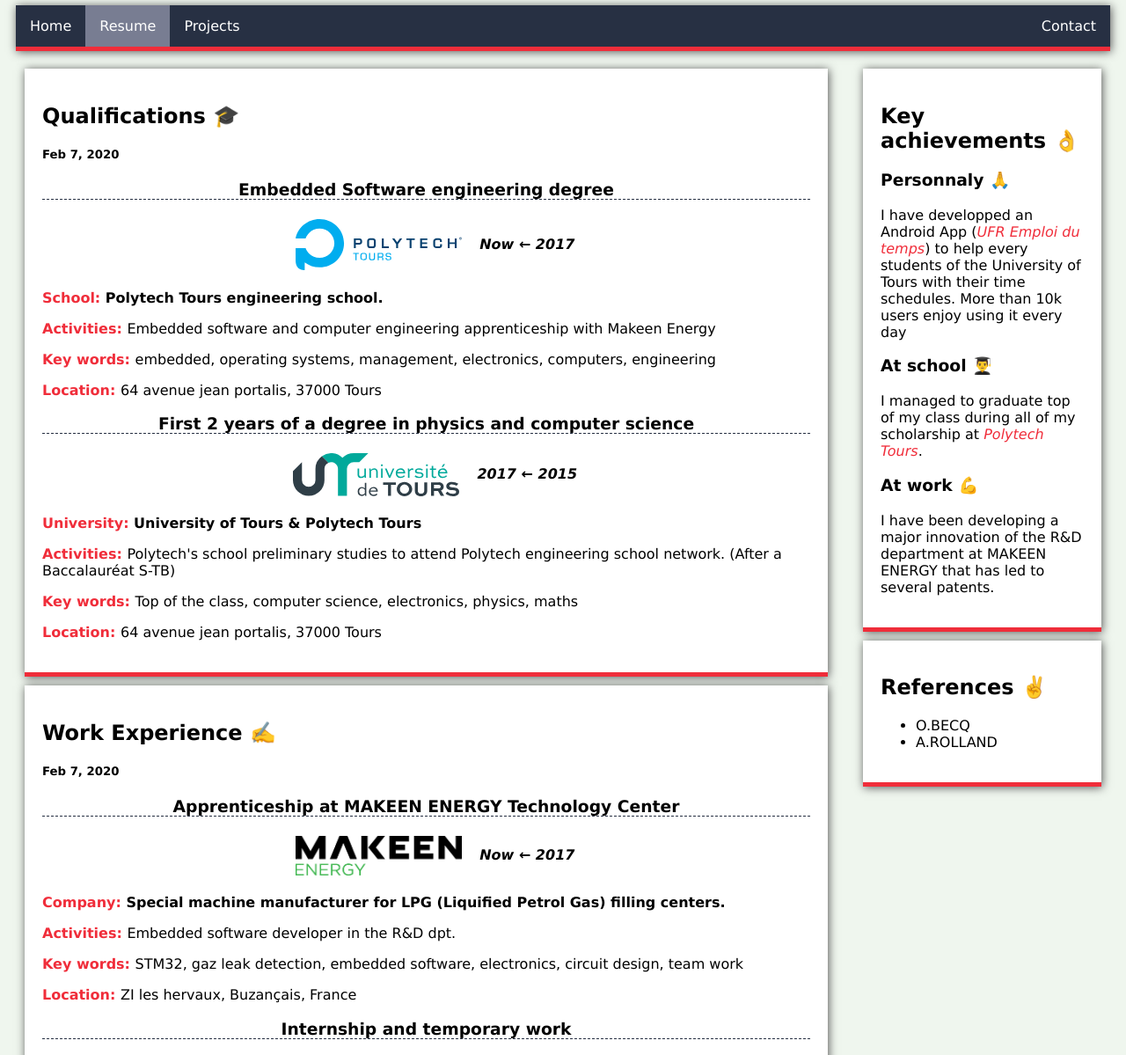
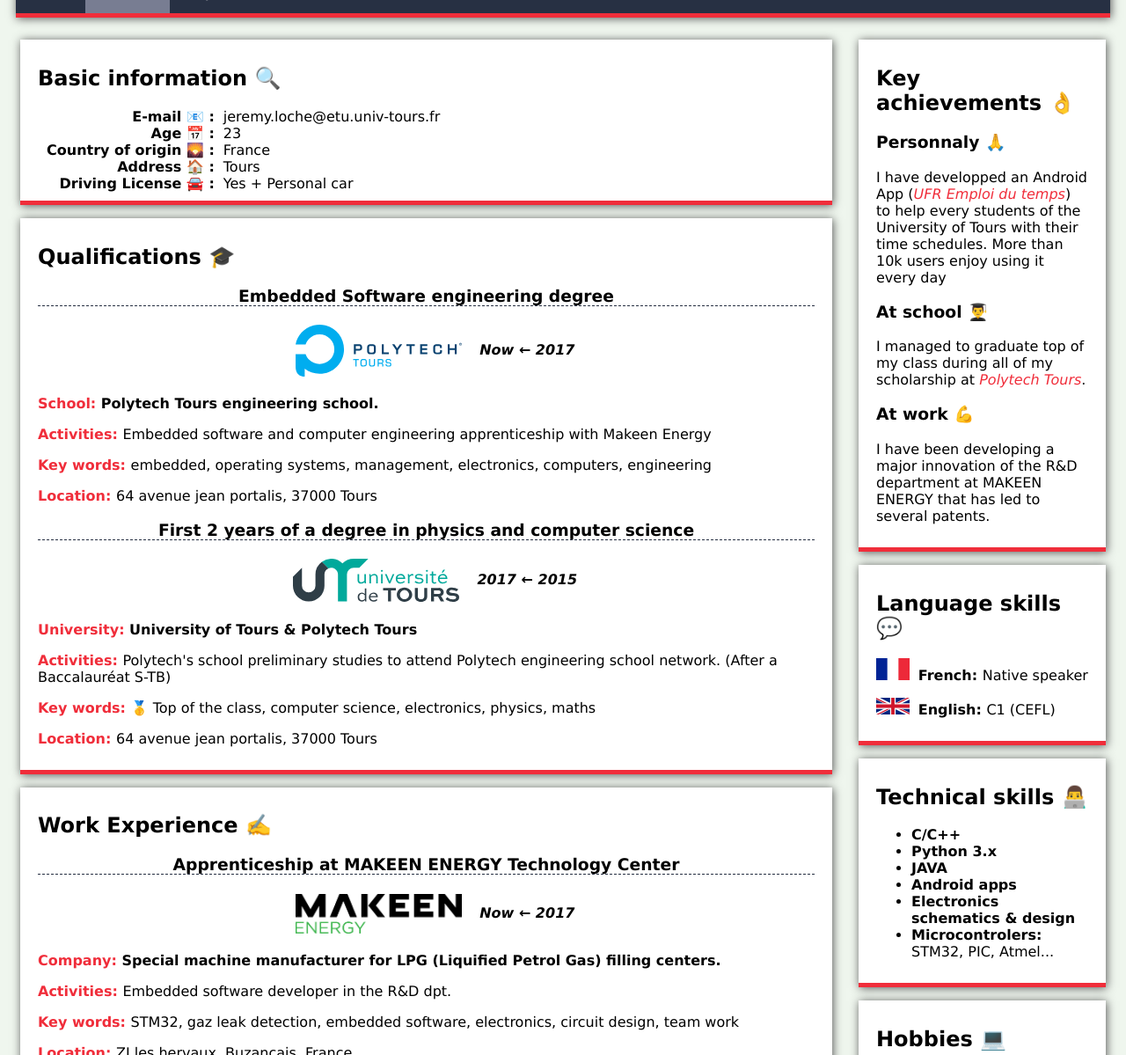
Before and after one commit to lochej/lochej.github.io, a PHP site: page /resume.html in a window 1280 px wide. Shown: the part 392-1591 px from the top of the page at 88% size. Run offline with PHP 8.4, Linux system fonts and the light colour scheme.

Commit message:
Updated resume

```diff
--- a/css/index.css
+++ b/css/index.css
@@ -68,8 +68,8 @@
 }
 
 .header .profile-container img {
-    width: 6cm;
-    height: 6cm;
+    width: 5cm;
+    height: 5cm;
     border-radius: 50%;
     border: var(--accentBorderStyle);
     box-shadow: var(--boxShadowStyle);
@@ -136,23 +136,14 @@
 }
 
 
-/* Fake image */
-
-.fakeimg {
-    background-color: #aaa;
-    width: 100%;
-    padding: 20px;
-}
-
-
 /* Add a card effect for articles */
 
 .card {
     background-color: var(--cardBackground);
-    padding: 20px;
-    margin-top: 10px;
-    margin-left: 10px;
-    margin-right: 10px;
+    padding: 10px 20px 10px 20px;
+    margin-top: 15px;
+    margin-left: 5px;
+    margin-right: 5px;
     border-bottom: var(--accentBorderStyle);
     box-shadow: var(--boxShadowStyle);
     transition: var(--fastTransitionDuration);
@@ -208,7 +199,8 @@
 
 .qualification-container .logo {
     margin-right: 15px;
-    width: 5cm;
+    max-width: 5cm;
+    max-height: 2cm;
     vertical-align: middle;
 }
 
@@ -216,6 +208,30 @@
     font-weight: bold;
     color: var(--colorAccent);
     text-align: left;
+}
+
+.flag {
+    max-width: 1cm;
+    max-height: 1cm;
+    margin-right: 10px;
+}
+
+.general-container {
+    display: table;
+    border-spacing: 10px 0;
+}
+
+.general-container p {
+    display: table-row;
+}
+
+.general-container b {
+    display: table-cell;
+    text-align: right;
+}
+
+.general-container span {
+    display: table-cell;
 }
 
 
--- a/index.html
+++ b/index.html
@@ -32,7 +32,7 @@
                 <h5>Feb 7, 2020</h5>
                 <!--<div class="fakeimg" style="height:200px;">Image</div>-->
                 <p>Welcome to my website where you can find all sorts of information <b>about me</b> and my
-                    <b>projects</b></p>
+                    <b>projects</b>.</p>
                 <p>Feel free to have a look at my <b>resume</b> for more info about my qualifications.</p>
                 <p>If you are an adventurous person you can also have a look at my projects.</p>
             </div>
--- a/resume.html
+++ b/resume.html
@@ -27,9 +27,28 @@
 
     <div class="row">
         <div class="leftcolumn">
+
+            <div class="card">
+
+                <h2>Basic information 🔍</h2>
+
+                <div class="general-container">
+
+                    <p><b>E-mail 📧 : </b> <span>jeremy.loche@etu.univ-tours.fr</span></p>
+
+                    <p><b>Age 📅 : </b> <span>23</span></p>
+
+                    <p><b>Country of origin 🌄 : </b> <span>France</span></p>
+
+                    <p><b>Address 🏠 : </b> <span>Tours</span></p>
+
+                    <p><b>Driving License 🚘 : </b> <span>Yes + Personal car</span></p>
+                </div>
+
+            </div>
+
             <div class="card">
                 <h2>Qualifications 🎓</h2>
-                <h5>Feb 7, 2020</h5>
 
                 <div class="qualification-container">
 
@@ -56,7 +75,7 @@
                     <div>
                         <p><span class="row-title">University: </span><b>University of Tours & Polytech Tours</b></p>
                         <p><span class="row-title">Activities: </span>Polytech's school preliminary studies to attend Polytech engineering school network. (After a Baccalauréat S-TB) </p>
-                        <p><span class="row-title">Key words: </span>Top of the class, computer science, electronics, physics, maths</p>
+                        <p><span class="row-title">Key words: </span>🥇 Top of the class, computer science, electronics, physics, maths</p>
                         <p><span class="row-title">Location: </span>64 avenue jean portalis, 37000 Tours</p>
                     </div>
                 </div>
@@ -64,7 +83,7 @@
 
             <div class="card">
                 <h2>Work Experience ✍️</h2>
-                <h5>Feb 7, 2020</h5>
+
                 <div class="qualification-container">
 
                     <h3>Apprenticeship at MAKEEN ENERGY Technology Center</h3>
@@ -101,7 +120,6 @@
 
                     <h3>Summer job, mail delivery</h3>
                     <div class="subtitle">
-
                         <h4><img class="logo" src="img/laposte.svg"> 2017 ← 2016</h4>
                     </div>
 
@@ -124,6 +142,38 @@
                 <h3>At work 💪</h3>
                 <p>I have been developing a major innovation of the R&D department at MAKEEN ENERGY that has led to several patents.</p>
             </div>
+
+            <div class="card">
+                <h2>Language skills 💬</h2>
+                <div class="subtitle">
+                    <p><img class="flag" src="img/fr.svg" /><b>French: </b> Native speaker</p>
+                    <p><img class="flag" src="img/en.svg" /><b>English: </b> C1 (CEFL)</p>
+                </div>
+            </div>
+
+            <div class="card">
+                <h2>Technical skills 👨‍💻</h2>
+                <ul>
+                    <li><b>C/C++</b></li>
+                    <li><b>Python 3.x</b></li>
+                    <li><b>JAVA</b></li>
+                    <li><b>Android apps</b></li>
+                    <li><b>Electronics schematics & design</b></li>
+                    <li><b>Microcontrolers: </b> STM32, PIC, Atmel...</li>
+                </ul>
+            </div>
+
+            <div class="card">
+                <h2>Hobbies ‍💻</h2>
+                <ul>
+                    <li>🎮 <b>Video gaming</b></li>
+                    <li>🔨 <b>DIY</b></li>
+                    <li>👨🏻‍💻 <b>Programming Android apps</b></li>
+                    <li>🍰 <b>Cooking</b></li>
+                    <li>🚴‍ <b>Motorbiking</b></li>
+                </ul>
+            </div>
+
 
             <div class="card">
                 <h2>References ✌️</h2>
```
Also changed, not shown: img/en.svg (added), img/fr.svg (added).
